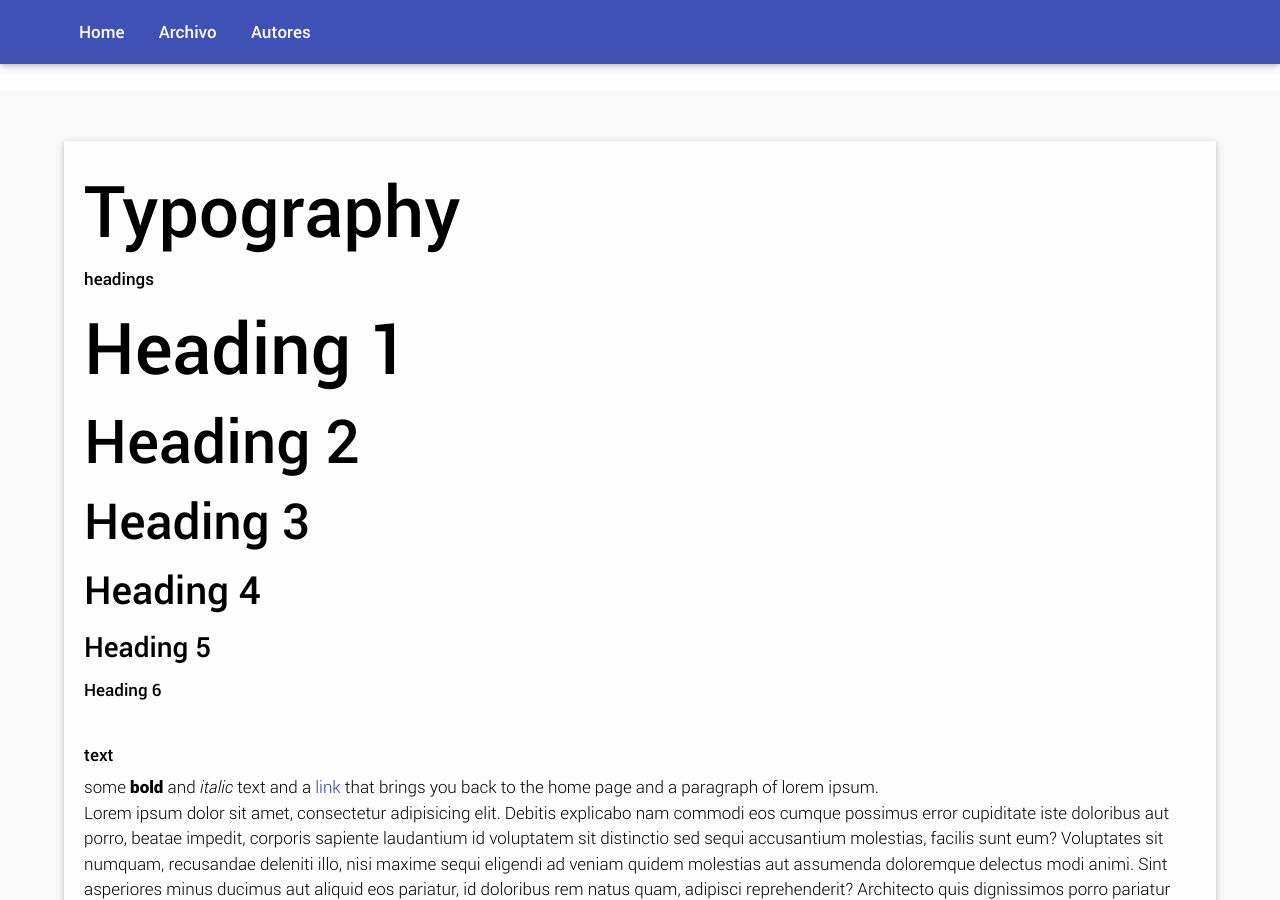
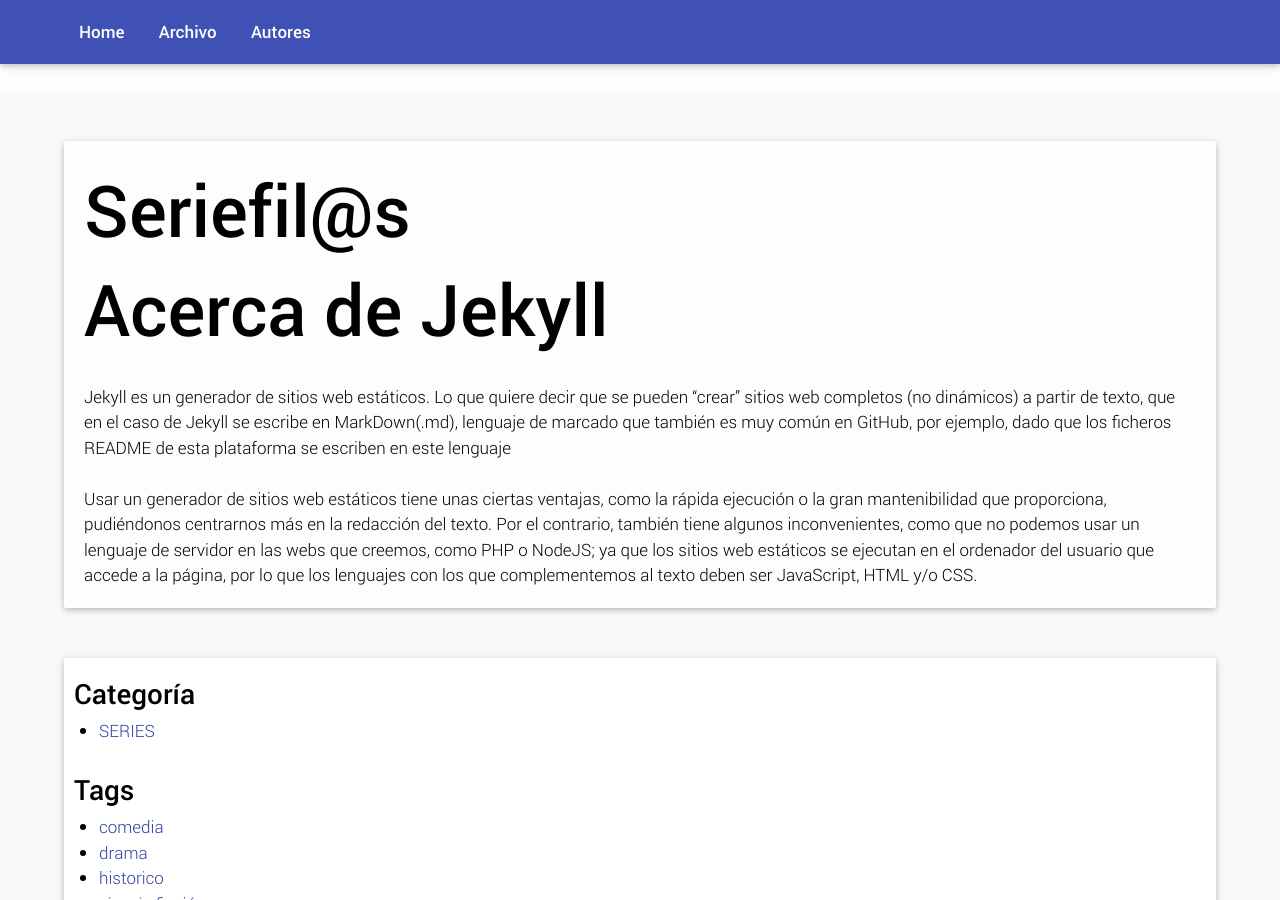
Before and after one commit to sandra86code/blog, a Jekyll site: the page built from typography/index.md, in a window 1280 px wide and 900 px high, scrolled down 193 px. Built offline with Jekyll 4.4.1, drawn with Linux system fonts in a browser that asks for light colours; some web fonts are replaced; some of the changed text lies outside the part shown.

````diff
--- a/typography/index.md
+++ b/typography/index.md
@@ -1,81 +1,11 @@
 ---
 layout: page-classic-sidebar-right
-title: Typography
+title: Seriefil@s
 ---
-###### headings
-
-# Heading 1
-
-## Heading 2
-
-### Heading 3
-
-#### Heading 4
-
-##### Heading 5
-
-###### Heading 6
-
+# Acerca de Jekyll
 <br>
 
-###### text
-
-some **bold** and _italic_ text and a [link](/{{ site.baseurl | replace: '//', '/' }}) that brings you back to the home page and a paragraph of lorem ipsum.
-
-Lorem ipsum dolor sit amet, consectetur adipisicing elit. Debitis explicabo nam commodi eos cumque possimus error cupiditate iste doloribus aut porro, beatae impedit, corporis sapiente laudantium id voluptatem sit distinctio sed sequi accusantium molestias, facilis sunt eum? Voluptates sit numquam, recusandae deleniti illo, nisi maxime sequi eligendi ad veniam quidem molestias aut assumenda doloremque delectus modi animi. Sint asperiores minus ducimus aut aliquid eos pariatur, id doloribus rem natus quam, adipisci reprehenderit? Architecto quis dignissimos porro pariatur impedit at odio illo ab sunt obcaecati eius consectetur distinctio, eligendi fuga sint fugit aspernatur ratione blanditiis veniam voluptates? Delectus magni optio voluptate odit incidunt nobis officiis mollitia fuga libero, reprehenderit fugit.
-
-Hic eos earum ipsum, reprehenderit, ut facere officiis vitae voluptas sunt atque quisquam, nobis deleniti sapiente laudantium quia libero nulla rerum beatae mollitia iusto similique! Nesciunt illo, harum facilis aperiam commodi. Amet perferendis voluptatem, itaque laboriosam, eos minima vero tempore at!
-
+Jekyll es un generador de sitios web estáticos. Lo que quiere decir que se pueden “crear” sitios web completos (no dinámicos) a partir de texto, que en el caso de Jekyll se escribe en MarkDown(.md), lenguaje de marcado que también es muy común en GitHub, por ejemplo, dado que los ficheros README de esta plataforma se escriben en este lenguaje
 <br>
-
-###### blockquote
-
-> This is in a blockquote
-  and a second line
-
 <br>
-
-#### footnotes[^1]
-[^1]: Footnote: this is a footnote!
-
-Footnotes are also part of markdown features. So easy to create!
-
-<br>
-
-###### lists
-1. this
-1. is
-1. an
-1. ordered
-1. list
-
-* and
-* this
-* an
-* unordered
-* list
-
-<br>
-
-###### code
-You can show inline code (a link in markdown: `[linktext](url)`)
-
-or a whole block
-
-``` scss
-blockquote{
-    margin-left: 5%;
-    padding: 10px;
-    box-sizing: border-box;
-    border-left: $line;
-}
-```
-<br>
-
-#### tables
-
-| table heading 1  |  table heading 2  |  table heading 3  |
-|---|---|---|
-| row 1 content 1  | row 1 content 2  | row 1 content 3  |
-| row 2 content 1  | row 2 content 2  | row 2 content 3  |
-| row 3 content 1  | row 3 content 2  | row 3 content 3  |
+Usar un generador de sitios web estáticos tiene unas ciertas ventajas, como la rápida ejecución o la gran mantenibilidad que proporciona, pudiéndonos centrarnos más en la redacción del texto. Por el contrario, también tiene algunos inconvenientes, como que no podemos usar un lenguaje de servidor en las webs que creemos, como PHP o NodeJS; ya que los sitios web estáticos se ejecutan en el ordenador del usuario que accede a la página, por lo que los lenguajes con los que complementemos al texto deben ser JavaScript, HTML y/o CSS.
````
